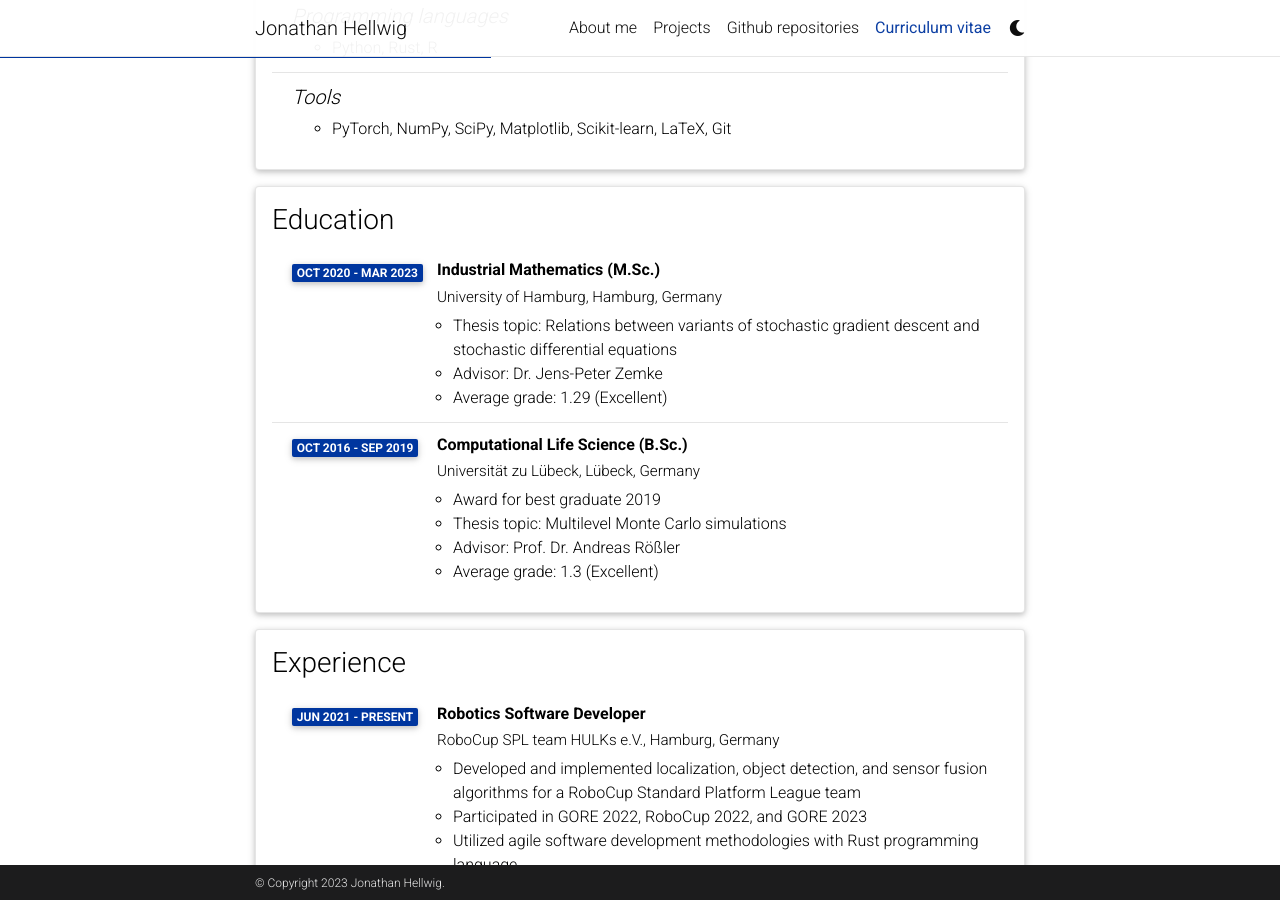
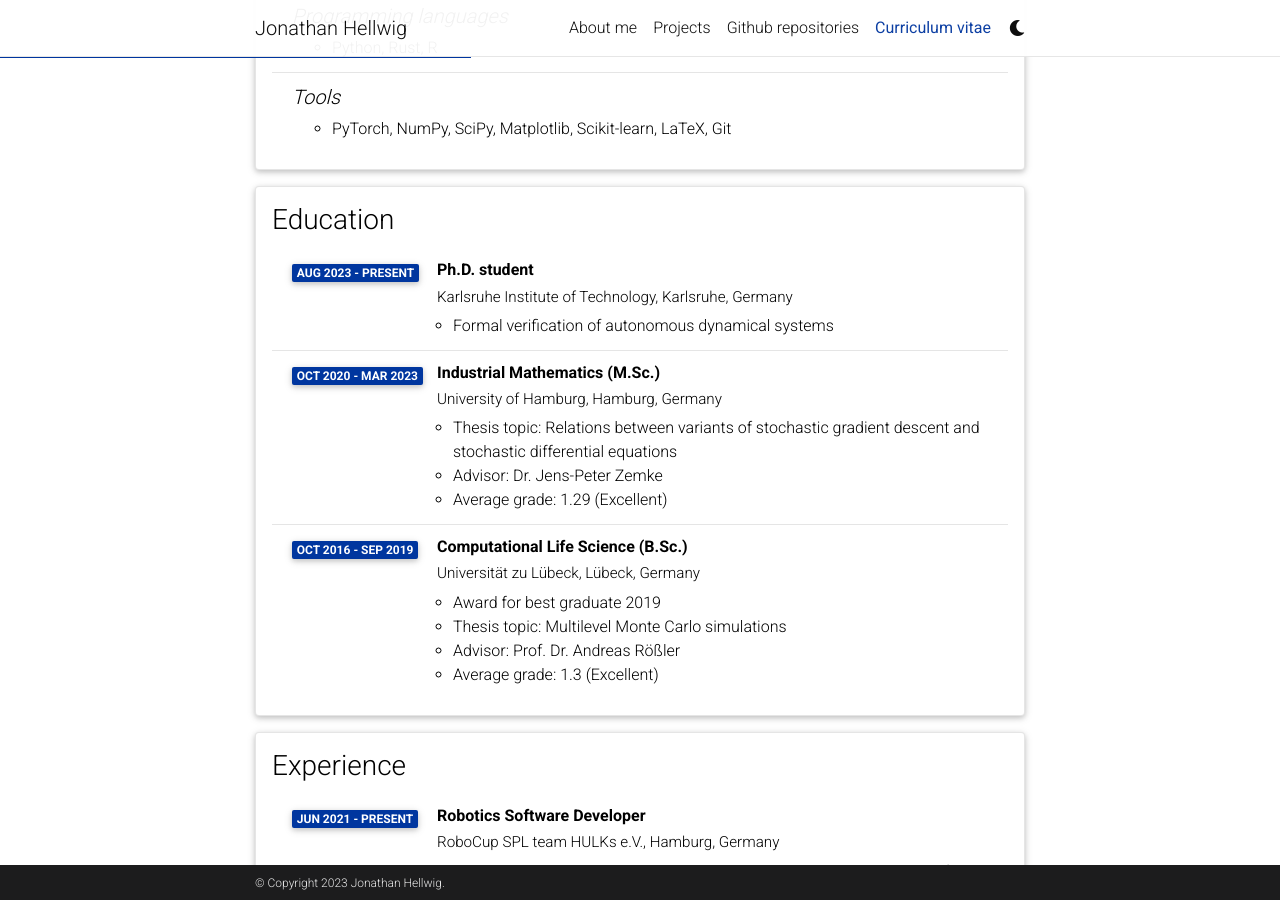
Before and after one commit to jonathan-hellwig/jonathan-hellwig.github.io, a Jekyll site: the page built from _pages/cv.md, in a window 1280 px wide and 900 px high, scrolled down 906 px. Built offline with Jekyll 4.4.1, drawn with Linux system fonts in a browser that asks for light colours; full-size pictures stand in for the smaller copies a plugin makes; comment, search, counter and statistics services are not loaded; a style sheet for code colours, icons or effects is not loaded.

Commit message:
Update website

```diff
--- a/_config.yml
+++ b/_config.yml
@@ -76,7 +76,7 @@ orcid_id: # your ORCID ID
 medium_username: # your Medium username
 quora_username: # your Quora username
 publons_id: # your ID on Publons
-research_gate_profile: # your profile on ResearchGate
+research_gate_profile: Jonathan-Hellwig # your profile on ResearchGate
 blogger_url: # your blogger URL
 work_url: # work page URL
 keybase_username: # your keybase user name
--- a/_data/cv.yml
+++ b/_data/cv.yml
@@ -36,6 +36,11 @@
 - title: Education
   type: time_table
   contents:
+    - title: Ph.D. student
+      institution: Karlsruhe Institute of Technology, Karlsruhe, Germany
+      year: Aug 2023 - Present
+      description:
+        - "Formal verification of autonomous dynamical systems"
     - title: Industrial Mathematics (M.Sc.)
       institution: University of Hamburg, Hamburg, Germany
       year: Oct 2020 - Mar 2023
```
Also changed, not shown: _pages/about.md (+1 -1 lines), _pages/projects.md (+3 -3 lines).
